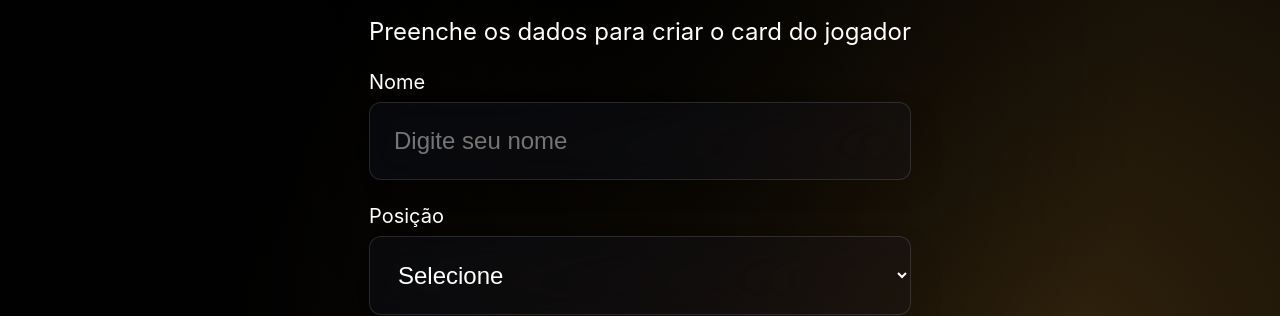
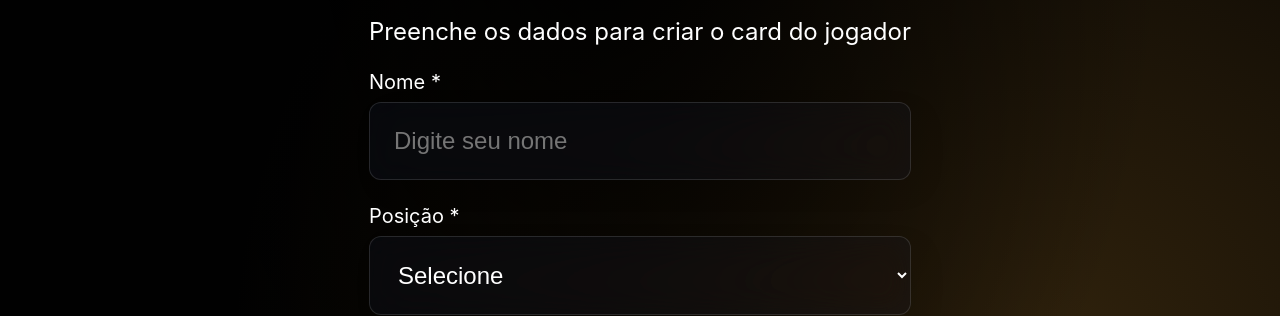
Before and after one commit to ramonvc/organi, a React (Create React App) app: page / in a window 1280 px wide. Shown: the part 613-929 px from the top of the page. Built offline with nearby package versions, Linux system fonts and the light colour scheme.

Commit message:
Added asterisk to label when "required" is true

```diff
--- a/src/components/Dropdown/index.js
+++ b/src/components/Dropdown/index.js
@@ -6,7 +6,7 @@ class Dropdown extends React.Component {
 		const { label, onChanged, value, items } = this.props;
 		return (
 			<div className="dropdown">
-				<label>{label}</label>
+				<label>{label} *</label>
 				<select onChange={(event) => onChanged(event.target.value)} value={value} required>
 					<option value="" disabled hidden>
 						Selecione
--- a/src/components/TextField/index.js
+++ b/src/components/TextField/index.js
@@ -7,7 +7,10 @@ const TextField = (props) => {
 
 	return (
 		<div className="text-field">
-			<label>{props.label}</label>
+			<label>
+				{props.label}
+				{props.required && <span> *</span>}
+			</label>
 			<input
 				onChange={onInput}
 				value={props.value}
```
